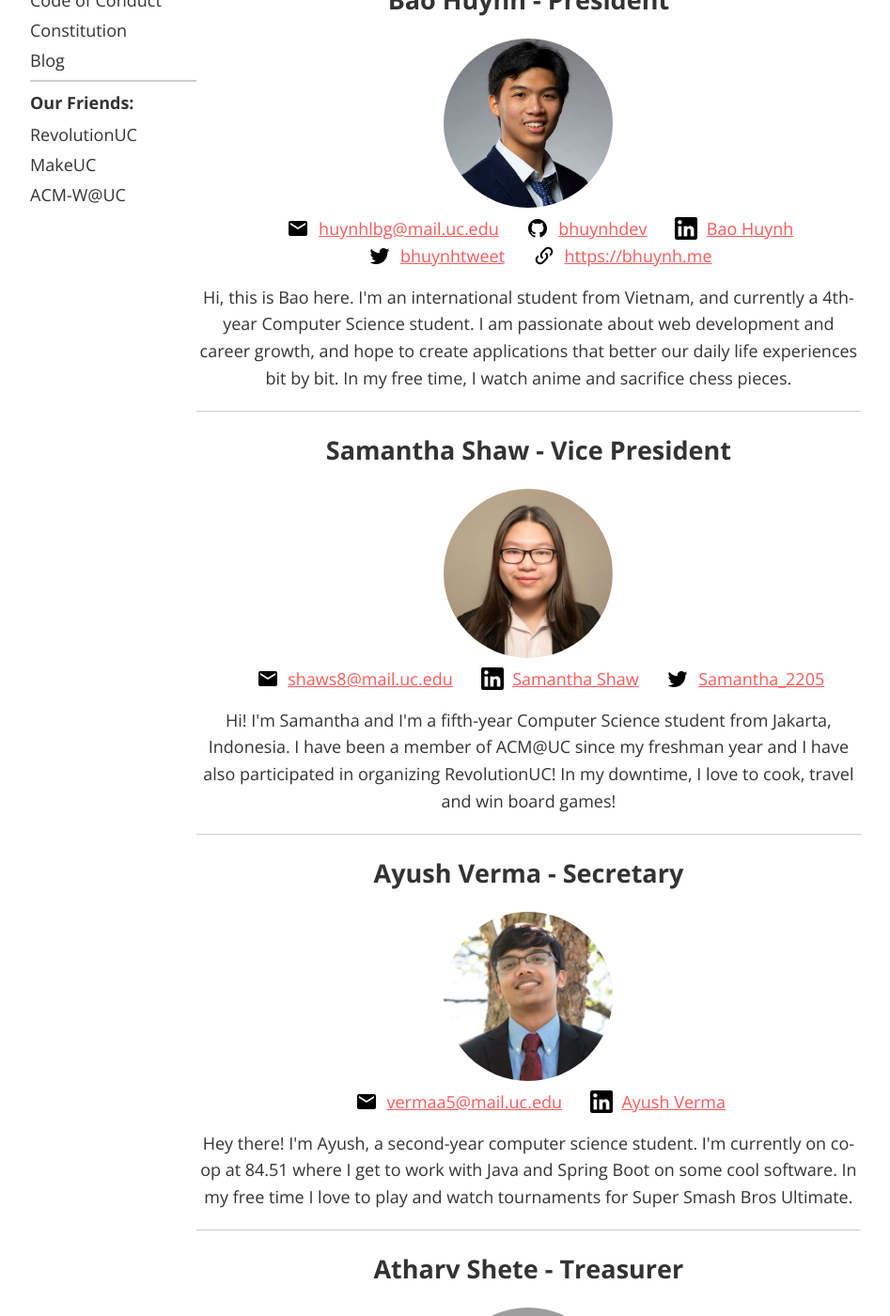
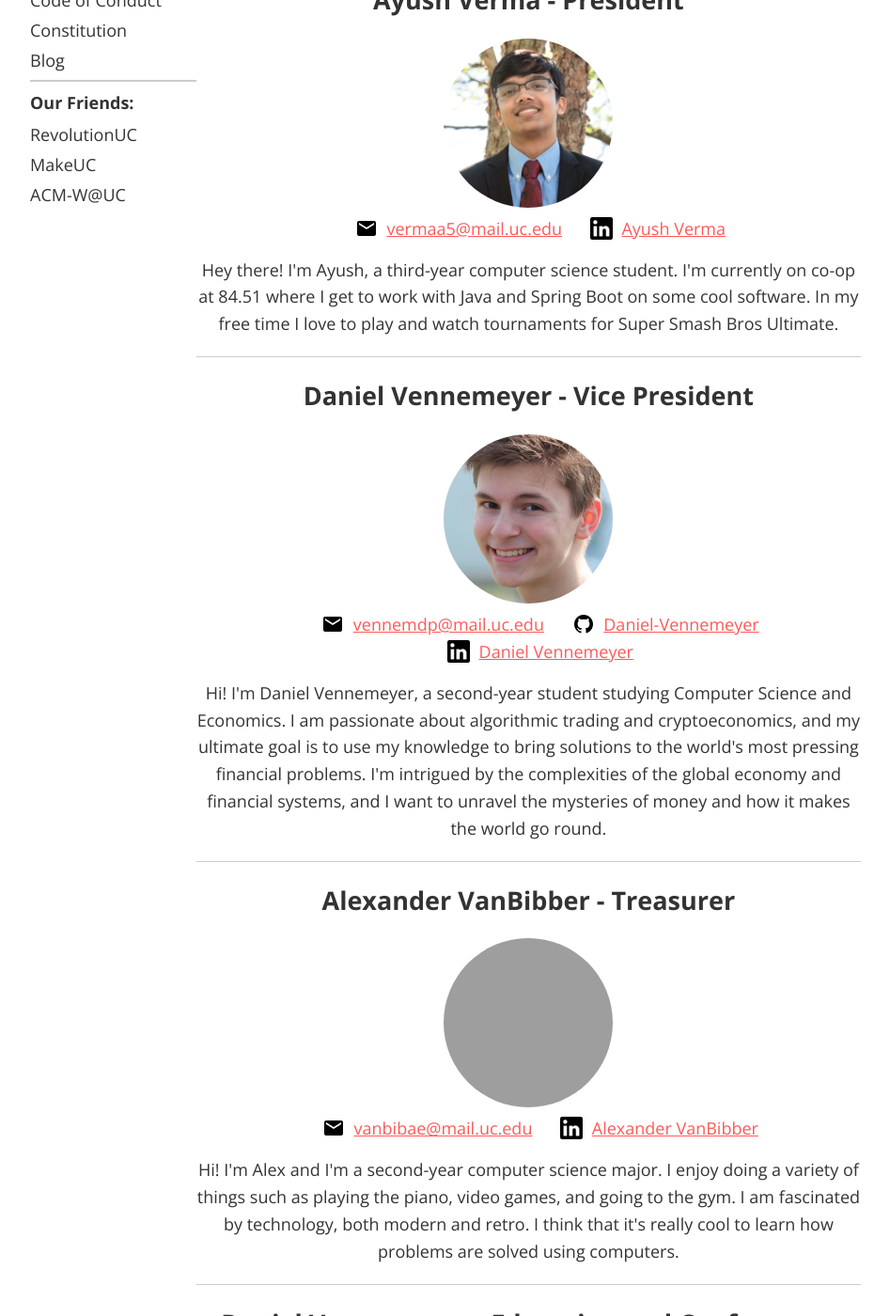
Before and after one commit to ACMatUC/acmatuc.github.io, a Jekyll site: the page built from executives.html, in a window 1280 px wide and 1400 px high, scrolled down 240 px. Shown: the whole window at 94% size, without its empty margins (166-1113 px from the left). Built offline with Jekyll 4.4.1, drawn with Linux system fonts in a browser that asks for light colours; some of the changed text lies outside the part shown; grey boxes are pictures that could not be loaded.

Commit message:
add-vp-tr

```diff
--- a/_data/executives.yml
+++ b/_data/executives.yml
@@ -8,34 +8,25 @@
 #  website: <A link to your website>
 #  bio: <A paragraph about yourself>
 
+
 - role: president
-  name: Bao Huynh
-  email: huynhlbg@mail.uc.edu
-  linkedin: bhuynhuc
-  github: bhuynhdev
-  twitter: bhuynhtweet
-  website: https://bhuynh.me
-  bio: Hi, this is Bao here. I'm an international student from Vietnam, and currently a 4th-year Computer Science student. I am passionate about web development and career growth, and hope to create applications that better our daily life experiences bit by bit. In my free time, I watch anime and sacrifice chess pieces.
-
-- role: vice-president
-  name: Samantha Shaw
-  email: shaws8@mail.uc.edu
-  linkedin: samantha--shaw
-  twitter: Samantha_2205
-  bio: Hi! I'm Samantha and I'm a fifth-year Computer Science student from Jakarta, Indonesia. I have been a member of ACM@UC since my freshman year and I have also participated in organizing RevolutionUC! In my downtime, I love to cook, travel and win board games!
-
-- role: secretary
   name: Ayush Verma
   email: vermaa5@mail.uc.edu
   linkedin: vermayush
-  bio: Hey there! I'm Ayush, a second-year computer science student. I'm currently on co-op at 84.51 where I get to work with Java and Spring Boot on some cool software. In my free time I love to play and watch tournaments for Super Smash Bros Ultimate.
+  bio: Hey there! I'm Ayush, a third-year computer science student. I'm currently on co-op at 84.51 where I get to work with Java and Spring Boot on some cool software. In my free time I love to play and watch tournaments for Super Smash Bros Ultimate.
+
+- role: vice-president
+  name: Daniel Vennemeyer
+  email: vennemdp@mail.uc.edu
+  linkedin: danielvennemeyer
+  github: Daniel-Vennemeyer
+  bio: Hi! I'm Daniel Vennemeyer, a second-year student studying Computer Science and Economics. I am passionate about algorithmic trading and cryptoeconomics, and my ultimate goal is to use my knowledge to bring solutions to the world's most pressing financial problems. I'm intrigued by the complexities of the global economy and financial systems, and I want to unravel the mysteries of money and how it makes the world go round.
 
 - role: treasurer
-  name: Atharv Shete
-  email: sheteaa@mail.uc.edu
-  github: SheteUC
-  linkedin: atharvshete
-  bio: Hi! I'm Atharv, and I'm a sophomore studying computer science at UC. I was born in India, but I have lived in many countries. I like web dev and python. I love traveling and visiting new restaurants.
+  name: Alexander VanBibber
+  email: vanbibae@mail.uc.edu
+  linkedin: alexander-van-bibber-8a6420267
+  bio: Hi! I'm Alex and I'm a second-year computer science major. I enjoy doing a variety of things such as playing the piano, video games, and going to the gym. I am fascinated by technology, both modern and retro. I think that it's really cool to learn how problems are solved using computers.
 
 - role: education-chair
   name: Daniel Vennemeyer
```
Also changed, not shown: assets/president.jpg, assets/secretary.jpg (deleted), assets/vice-president.jpg.
